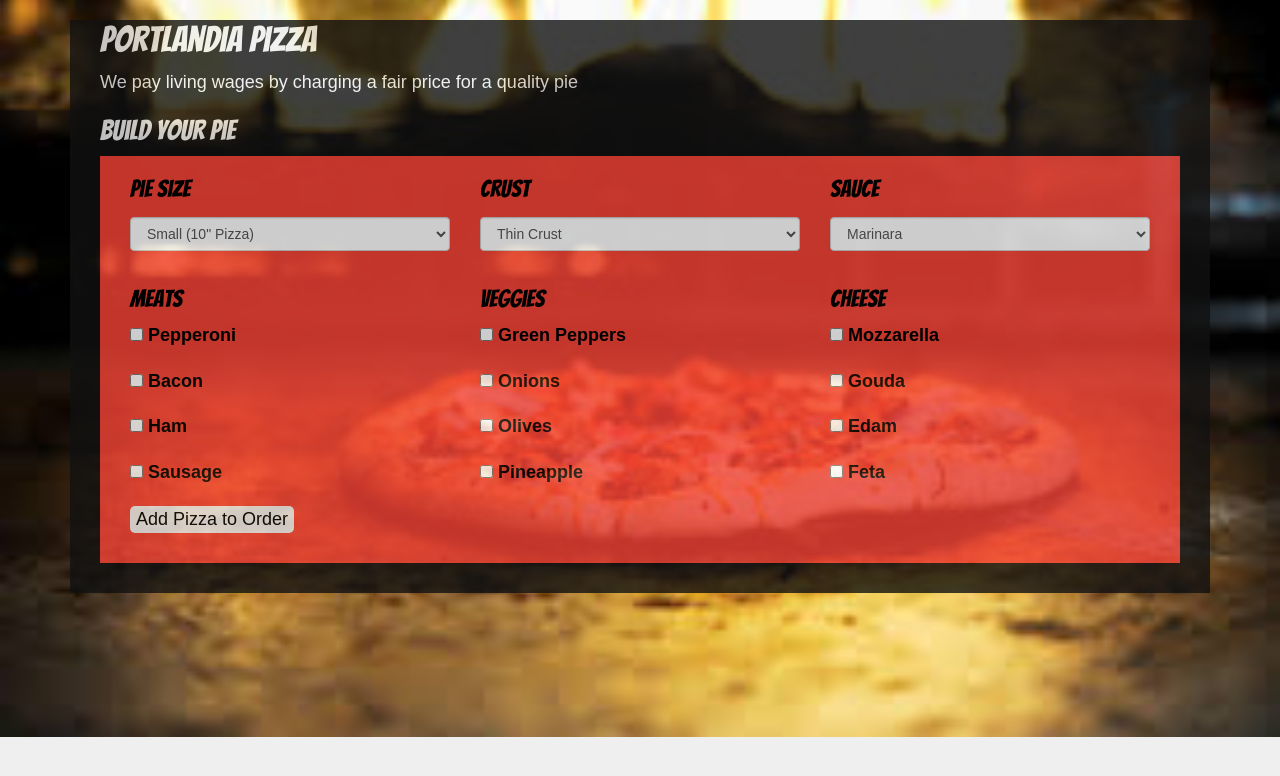
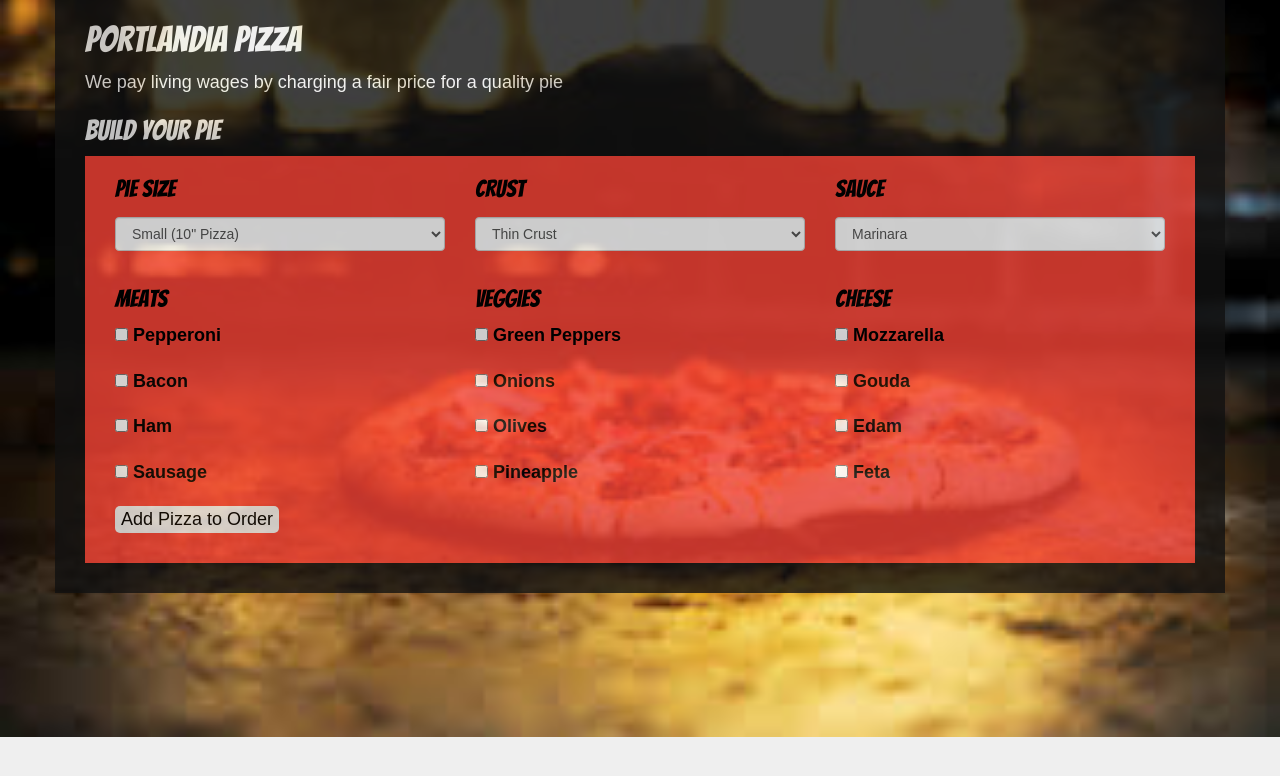
Before and after one commit to nmdevelops/pizza-order, a plain HTML site: page index.html in a window 1280 px wide. Drawn offline with Linux system fonts and the light colour scheme; a web font is replaced by a local one.

Commit message:
Fix bug introduced on prior CSS formatting

```diff
--- a/css/styles.css
+++ b/css/styles.css
@@ -47,7 +47,7 @@ body {
   color: black;
 }
 
-.header-container {
+.container {
   background-color: #111;
   padding-left: 30px;
   padding-right: 30px;
--- a/index.html
+++ b/index.html
@@ -14,18 +14,17 @@
 
 <body class="bg-image">
   <div class="container">
-    <div class="header-container">
 
-      <h1>Portlandia Pizza</h1>
-      <p>We pay living wages by charging a fair price for a quality pie</p>
+    <h1>Portlandia Pizza</h1>
+    <p>We pay living wages by charging a fair price for a quality pie</p>
+    <h2>Build your Pie</h2>
 
-      <div class="configureProduct">
-        <h2>Build your Pie</h2>
-      </div>
+    <div class="configureProduct">
+
+
 
       <form>
         <div class="configure-container">
-
 
           <div class="row">
             <div class="col-md-4">
```
